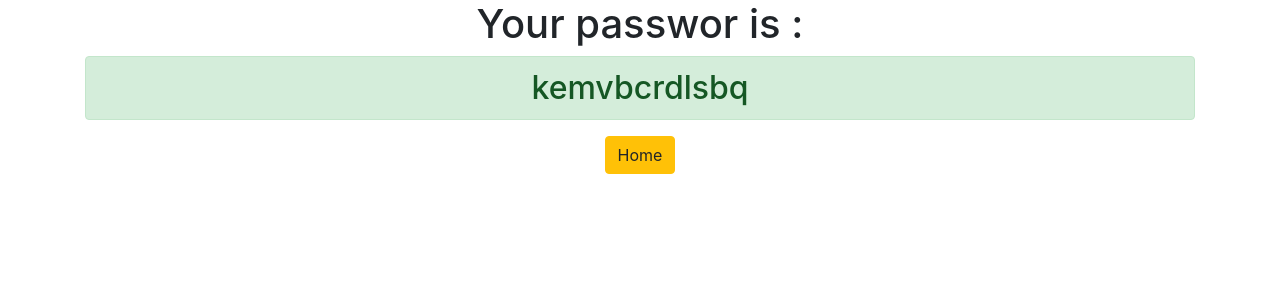
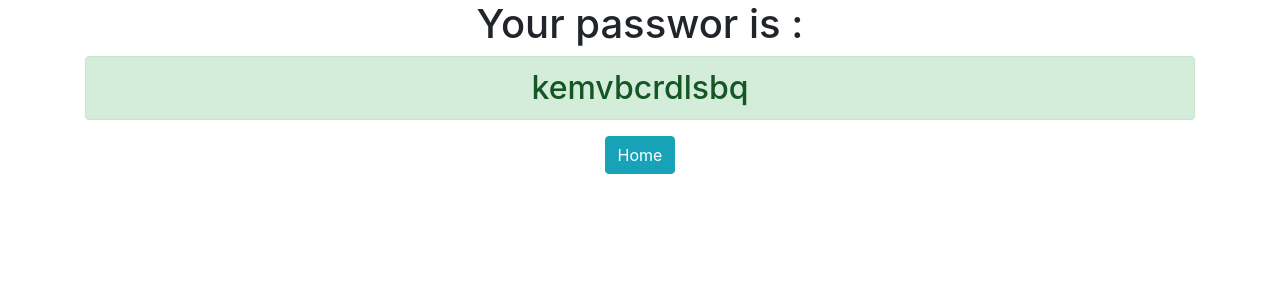
Before and after one commit to paulorojas/django-password-generator, a Django app: page /password/ in a window 1280 px wide. Shown: the top 300 px of the page. Run offline with Django 3.2, Linux system fonts and the light colour scheme; some libraries are stand-ins or nearby versions.

Commit message:
I made some changes

```diff
--- a/generator/templates/generator/password.html
+++ b/generator/templates/generator/password.html
@@ -10,7 +10,7 @@
 <div class="container text-center">
 <h1>Your passwor is :</h1>
 <h2 class="alert alert-success">{{password}}</h2>
-<a href="{% url 'home' %}" class="btn btn-warning">Home</a>
+<a href="{% url 'home' %}" class="btn btn-info">Home</a>
 </div>
 </body>
 </html>
--- a/password_generator/settings.py
+++ b/password_generator/settings.py
@@ -20,7 +20,7 @@ BASE_DIR = Path(__file__).resolve().parent.parent
 # See https://docs.djangoproject.com/en/3.1/howto/deployment/checklist/
 
 # SECURITY WARNING: keep the secret key used in production secret!
-SECRET_KEY = 'tu+cx6d6db0-*sujg^zl3y(q++!*zq55ww@5qxt18&in)qaf#$'
+SECRET_KEY = 'tu+cx6d6db0-*sujg^zl3yio(q++!*zq55ww@5qxt18&in)qaf#$'
 
 # SECURITY WARNING: don't run with debug turned on in production!
 DEBUG = True
```
